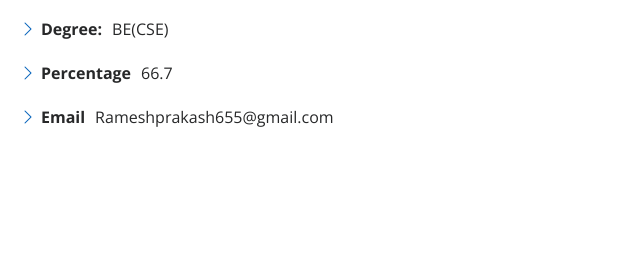
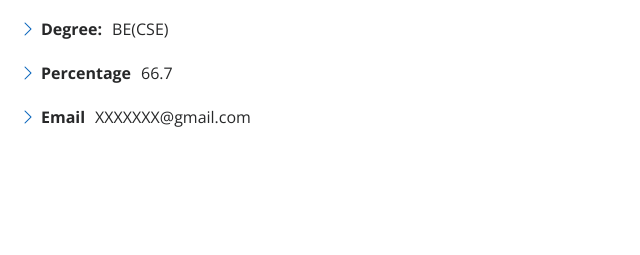
Before and after one commit to xeogun/public_html, a plain HTML site: page index.html in a window 1280 px wide. Shown: the part 1239-1494 px from the top of the page, 492-1132 px from the left. Drawn offline with nearby package versions, Linux system fonts and the light colour scheme.

Commit message:
Update index.html

```diff
--- a/index.html
+++ b/index.html
@@ -98,7 +98,7 @@
 				  <li><i class="bi bi-chevron-right"></i> <strong>Age:</strong> <span>23</span></li>
                   <li><i class="bi bi-chevron-right"></i> <strong>Degree:</strong> <span>BE(CSE)</span></li>
 				  <li><i class="bi bi-chevron-right"></i> <strong>Percentage</strong> <span>66.7</span></li>
-                  <li><i class="bi bi-chevron-right"></i> <strong>Email</strong> <span>Rameshprakash655@gmail.com</span></li>
+                  <li><i class="bi bi-chevron-right"></i> <strong>Email</strong> <span>XXXXXXX@gmail.com</span></li>
                 </ul>
             </div>
             <p>
```
